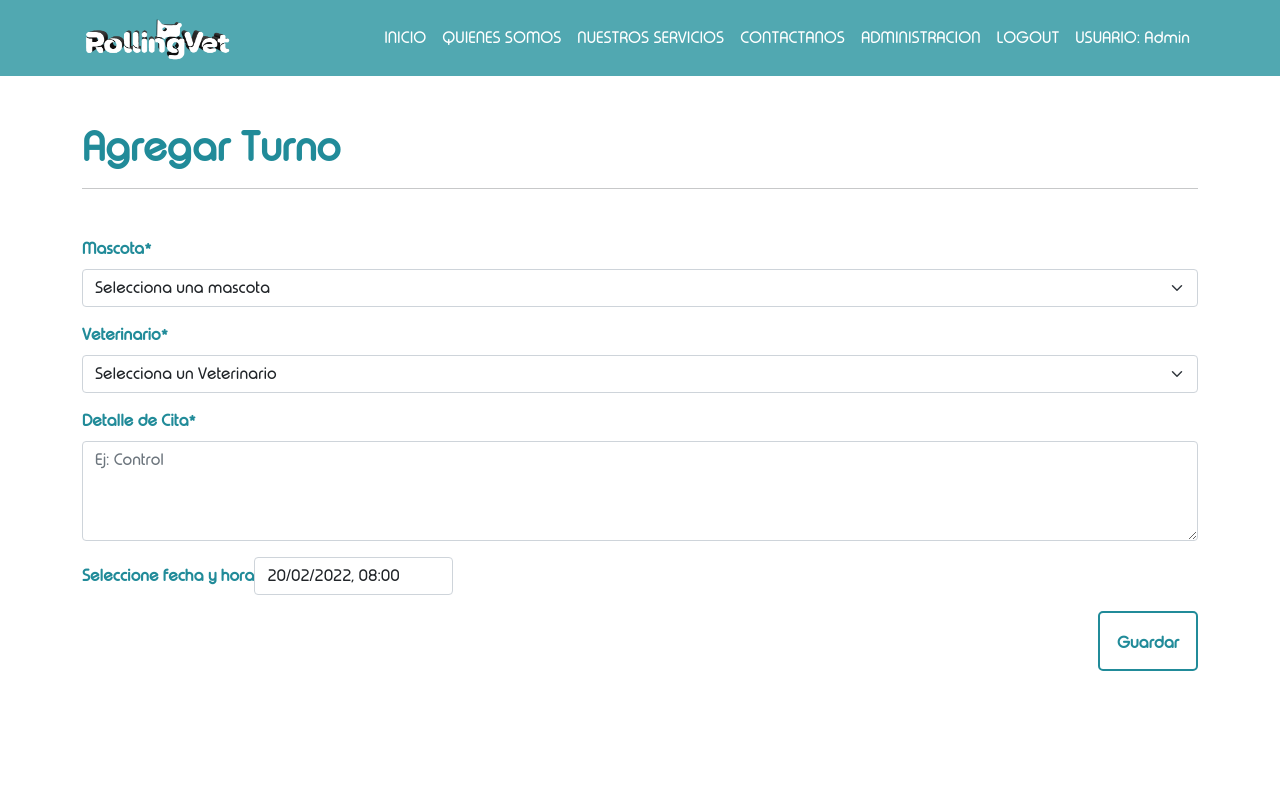
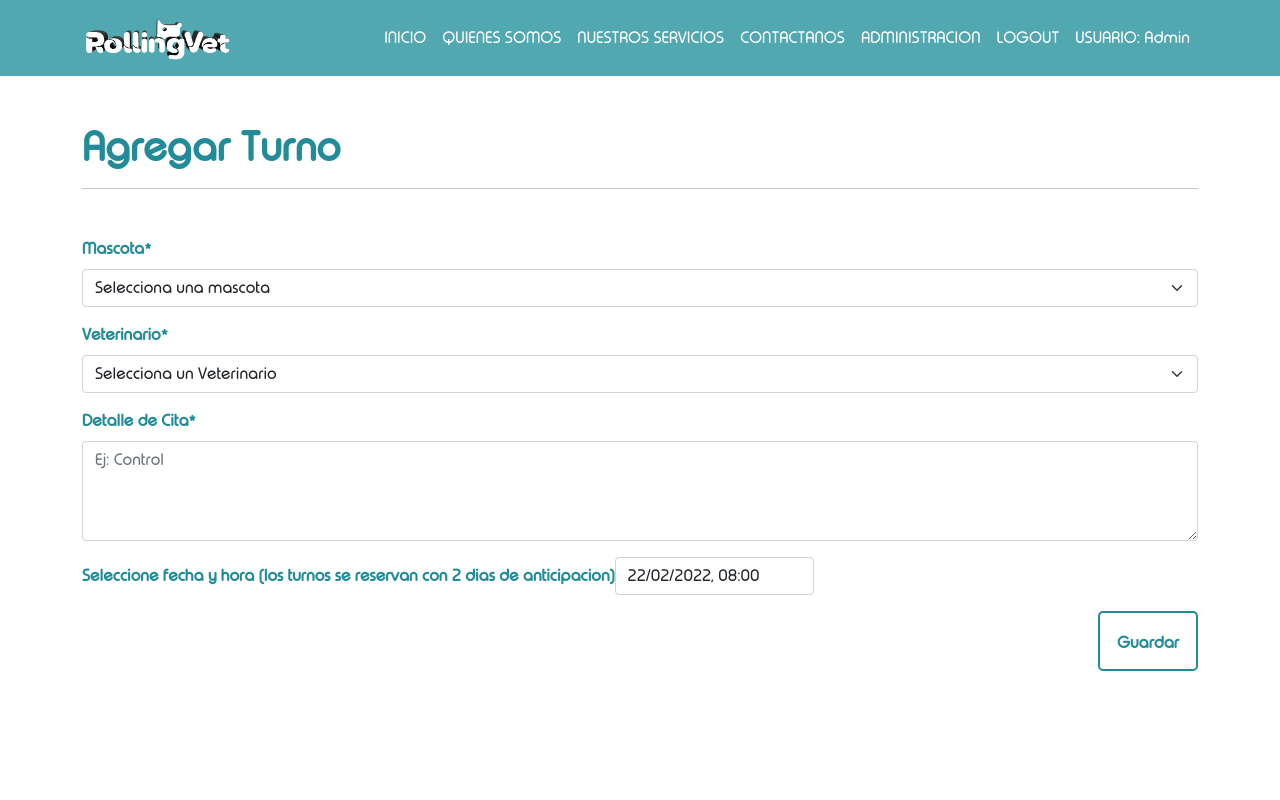
Before and after one commit to alanchibilisco/RollingVetProjectFE, a React (Create React App) app: page /Adm/turnos/crear in a window 1280 px wide. Shown: the top 800 px of the page. Built offline with nearby package versions, Linux system fonts and the light colour scheme; data requests are answered from the project's data file; sample sign-in values are in the browser's storage.

Commit message:
se mejoro el crear turnos

```diff
--- a/src/components/cruds/CrearTurno.jsx
+++ b/src/components/cruds/CrearTurno.jsx
@@ -12,55 +12,41 @@ import "react-datepicker/dist/react-datepicker.css";
 import { addDays, setHours, setMinutes, subDays } from "date-fns";
 
 const CrearTurno = ({ pacientes, URLTurnos, getApiTurnos, turnos }) => {
+
+  const minDate=addDays(setHours(setMinutes(new Date(),0),8), 2);
   const redirect = useNavigate();
   const session = JSON.parse(sessionStorage.getItem("stateSession")) || false;
   if (!session) {
     redirect("/");
   }
 
+
+
   const [detalleCita, setDetalleCita] = useState("");
   const [veterinario, setVeterinario] = useState("");
   const [mascota, setMascota] = useState("");
-
   //manejo de FH
-  const [startDate, setStartDate] = useState(
-    setHours(setMinutes(new Date(), 0), 8)
-  );
+  const [startDate, setStartDate] = useState(minDate);
   //fin FH
 
   //manejo de turnos
-    /*console.log(turnos);
-    const arrayTurnos=[];
-    turnos.map((turno)=>(arrayTurnos.push(turno.startDate)))
-    console.log(arrayTurnos);
-    console.log(arrayTurnos.sort());
-    const arrT=[setHours(setMinutes(new Date(),30),12)];
-    arrayTurnos.map((turno)=>(arrT.push(setHours(setMinutes(new Date(turno), new Date(turno).getMinutes()),new Date(turno).getHours()))));
-    console.log(arrT);
-    console.log(new Date());
-    const nd=new Date(); //19/02/2022
-    console.log(nd);
-    nd.setDate(nd.getDate() + 1);
-    console.log(nd);
-    const arr=[setHours(setMinutes(new Date(),0),16)];
-    prueba con selected predeterminado
-    console.log(addDays(startDate,1).getDay());//aqui tomo la fecha actual y le agrego un dia mas
-
-    //&&addDays(startDate,1).getDay()!==6&&addDays(startDate,2).getDay()!==0&&addDays(startDate,2).getDay()!==6)
-    //*/
     const mapTurnos=[];//aqui guardare los turnos en formato Date
     turnos.map((turno)=>(mapTurnos.push(new Date(turno.startDate))));//recorro el array de turnos y los voy convirtiendo a formato Date y guardando en el array mapTurnos.
-    console.log(mapTurnos);
     const filterTurnos=mapTurnos.filter((turno)=>(turno.getDate()===startDate.getDate()));//filtro los turnos en funcion a la fecha
-    console.log(filterTurnos);
     const excTimes=[];//aqui se guardaran los excludes times del dia de la fecha
     filterTurnos.map((turno)=>(excTimes.push(setHours(setMinutes(turno,turno.getMinutes()),turno.getHours()))));//aqui mapeo los turnos filtrados
-    console.log(excTimes);
-
-
-
-
-  //fin manejo turnos
+    //prueba
+    const incTimes=[setHours(setMinutes(new Date(),0),8),
+      setHours(setMinutes(new Date(),0),9),
+      setHours(setMinutes(new Date(),0),10),
+      setHours(setMinutes(new Date(),0),11),
+      setHours(setMinutes(new Date(),0),12),
+      setHours(setMinutes(new Date(),0),14),
+      setHours(setMinutes(new Date(),0),15),
+      setHours(setMinutes(new Date(),0),16),
+      setHours(setMinutes(new Date(),0),17),
+      setHours(setMinutes(new Date(),0),18)];
+    //fin manejo turnos
 
   const navigate = useNavigate();
 
@@ -169,32 +155,17 @@ const CrearTurno = ({ pacientes, URLTurnos, getApiTurnos, turnos }) => {
             ></Form.Control>
           </Form.Group>
           <Form.Group>
-            <Form.Label className="font-celeste-crud">Seleccione fecha y hora</Form.Label>
+            <Form.Label className="font-celeste-crud">Seleccione fecha y hora (los turnos se reservan con 2 dias de anticipacion)</Form.Label>
+
             <DatePicker
               locale={es}
               selected={startDate}
               onChange={(date) =>{handleDate(date)}}
-              minDate={addDays(new Date(), 2)}
+              minDate={minDate}
               filterDate={(date) => date.getDay() !== 6 && date.getDay() !== 0}
               showTimeSelect
-              //filterTime={(date) =>
-                //(date.getHours() >= 8 && date.getHours() <= 12)||(date.getHours() >= 14 && date.getHours() <= 18)
-              //}
               excludeTimes={excTimes}
-              //minTime={setHours(setMinutes(new Date(), 0), 8)}
-              //maxTime={setHours(setMinutes(new Date(), 0), 18)}
-              includeTimes={[setHours(setMinutes(new Date(),0),8),
-                setHours(setMinutes(new Date(),0),9),
-                setHours(setMinutes(new Date(),0),10),
-                setHours(setMinutes(new Date(),0),11),
-                setHours(setMinutes(new Date(),0),12),
-                setHours(setMinutes(new Date(),0),14),
-                setHours(setMinutes(new Date(),0),15),
-                setHours(setMinutes(new Date(),0),16),
-                setHours(setMinutes(new Date(),0),17),
-                setHours(setMinutes(new Date(),0),18)
-              ]}
-
+              includeTimes={incTimes}
               dateFormat="Pp"
               className="container-fluid form form-control mb-3"
             ></DatePicker>
--- a/src/components/cruds/EditTurnos.jsx
+++ b/src/components/cruds/EditTurnos.jsx
@@ -5,30 +5,30 @@ import { useNavigate, useParams } from "react-router-dom";
 import Swal from "sweetalert2";
 import Footer from "../Footer";
 import NavBar from "../NavBar";
-import { validateTextoEsp} from "../Validaciones";
+import { validateTextoEsp } from "../Validaciones";
 //datepickery
 import DatePicker from "react-datepicker";
 import es from "date-fns/locale/es";
 import "react-datepicker/dist/react-datepicker.css";
 import { addDays, setHours, setMinutes } from "date-fns";
 
-const EditTurnos = ({ URLTurnos, getApiTurnos, pacientes, turnos}) => {
+const EditTurnos = ({ URLTurnos, getApiTurnos, pacientes, turnos }) => {
   const redirect = useNavigate();
   const session = JSON.parse(sessionStorage.getItem("stateSession")) || false;
   if (!session) {
     redirect("/");
   }
   //state
-    const [turno, setTurno]=useState({});
-    const [data, setData]=useState(setHours(setMinutes(new Date(), 0), 8));
+  const [turno, setTurno] = useState({});
+  const [data, setData] = useState(setHours(setMinutes(new Date(), 0), 8));
 
   //parametro
-    const {id}=useParams();
+  const { id } = useParams();
   //efect
-    useEffect(async()=>{
+  useEffect(async () => {
     try {
-            const res=await fetch(`${URLTurnos}/${id}`);
-            const turnoApi=await res.json();
+      const res = await fetch(`${URLTurnos}/${id}`);
+      const turnoApi = await res.json();
       setTurno(turnoApi);
       setData(new Date(turnoApi.startDate));
     } catch (error) {
@@ -36,37 +36,53 @@ const EditTurnos = ({ URLTurnos, getApiTurnos, pacientes, turnos}) => {
     }
   }, []);
   //manejo de turnos
-    const mapTurnos=[];//aqui guardare los turnos en formato Date
-    turnos.map((turno)=>(mapTurnos.push(new Date(turno.startDate))));//recorro el array de turnos y los voy convirtiendo a formato Date y guardando en el array mapTurnos.
-    console.log(mapTurnos);
-    const filterTurnos=mapTurnos.filter((turno)=>(turno.getDate()===data.getDate()));//filtro los turnos en funcion a la fecha
-    console.log(filterTurnos);
-    const excTimes=[];//aqui se guardaran los excludes times del dia de la fecha
-    filterTurnos.map((turno)=>(excTimes.push(setHours(setMinutes(turno,turno.getMinutes()),turno.getHours()))));//aqui mapeo los turnos filtrados
-    console.log(excTimes);
-
-
+  const mapTurnos = []; //aqui guardare los turnos en formato Date
+  turnos.map((turno) => mapTurnos.push(new Date(turno.startDate))); //recorro el array de turnos y los voy convirtiendo a formato Date y guardando en el array mapTurnos.
+  const filterTurnos = mapTurnos.filter(
+    (turno) => turno.getDate() === data.getDate()
+  ); //filtro los turnos en funcion a la fecha
+  const excTimes = []; //aqui se guardaran los excludes times del dia de la fecha
+  filterTurnos.map((turno) =>
+    excTimes.push(
+      setHours(setMinutes(turno, turno.getMinutes()), turno.getHours())
+    )
+  ); //aqui mapeo los turnos filtrados
+  const includesTimes=[setHours(setMinutes(new Date(), 0), 8),
+    setHours(setMinutes(new Date(), 0), 9),
+    setHours(setMinutes(new Date(), 0), 10),
+    setHours(setMinutes(new Date(), 0), 11),
+    setHours(setMinutes(new Date(), 0), 12),
+    setHours(setMinutes(new Date(), 0), 14),
+    setHours(setMinutes(new Date(), 0), 15),
+    setHours(setMinutes(new Date(), 0), 16),
+    setHours(setMinutes(new Date(), 0), 17),
+    setHours(setMinutes(new Date(), 0), 18),
+  ];
+  //fin manejo de turnos
   //referencias
-    const detalleCitaRef=useRef('');
+  const detalleCitaRef = useRef("");
   //navigate
-    const navigate=useNavigate();
+  const navigate = useNavigate();
   //handle date
-  const handleDate=(date)=>{
+  const handleDate = (date) => {
     setData(date);
-  }
+  };
   //handleSubmit
-    const handleSubmit=(e)=>{
+  const handleSubmit = (e) => {
     e.preventDefault();
-        if(!validateTextoEsp(turno.mascota)||!validateTextoEsp(turno.veterinario)||!validateTextoEsp(detalleCitaRef.current.value.trimStart())){
+    if (
+      !validateTextoEsp(turno.mascota) ||
+      !validateTextoEsp(turno.veterinario) ||
+      !validateTextoEsp(detalleCitaRef.current.value.trimStart())
+    ) {
       Swal.fire("Ops!", "Algunos de los campos es incorrectos", "Error");
       return;
-        }else{
-
-            const turnoUpdate={
+    } else {
+      const turnoUpdate = {
         detalleCita: detalleCitaRef.current.value,
         veterinario: turno.veterinario,
         mascota: turno.mascota,
-                startDate: data.toString()
+        startDate: data.toString(),
       };
 
       Swal.fire({
@@ -86,7 +102,11 @@ const EditTurnos = ({ URLTurnos, getApiTurnos, pacientes, turnos}) => {
               body: JSON.stringify(turnoUpdate),
             });
             if (res.status === 200) {
-                      Swal.fire("Actualizado!", "Los datos fueron actualizados.", "success");
+              Swal.fire(
+                "Actualizado!",
+                "Los datos fueron actualizados.",
+                "success"
+              );
               getApiTurnos();
               navigate("/Adm/turnos");
             }
@@ -96,7 +116,7 @@ const EditTurnos = ({ URLTurnos, getApiTurnos, pacientes, turnos}) => {
         }
       });
     }
-    }
+  };
 
   return (
     <div>
@@ -111,9 +131,8 @@ const EditTurnos = ({ URLTurnos, getApiTurnos, pacientes, turnos}) => {
             <Form.Select
               value={turno.mascota}
               onChange={({ target }) => {
-                 setTurno({...turno, mascota: target.value});
+                setTurno({ ...turno, mascota: target.value });
               }}
-
             >
               {pacientes.map((paciente) => (
                 <option
@@ -129,7 +148,7 @@ const EditTurnos = ({ URLTurnos, getApiTurnos, pacientes, turnos}) => {
             <Form.Select
               value={turno.veterinario}
               onChange={({ target }) => {
-                 setTurno({...turno, veterinario: target.value});
+                setTurno({ ...turno, veterinario: target.value });
               }}
             >
               <option value="Addle Romina">Dra. Addle Romina A.</option>
@@ -141,7 +160,9 @@ const EditTurnos = ({ URLTurnos, getApiTurnos, pacientes, turnos}) => {
           </Form.Group>
 
           <Form.Group className="mb-3" controlId="formBasicDetalle">
-            <Form.Label className="font-celeste-crud">Detalle de Cita*</Form.Label>
+            <Form.Label className="font-celeste-crud">
+              Detalle de Cita*
+            </Form.Label>
             <Form.Control
               as="textarea"
               type="text"
@@ -151,62 +172,32 @@ const EditTurnos = ({ URLTurnos, getApiTurnos, pacientes, turnos}) => {
               ref={detalleCitaRef}
             ></Form.Control>
           </Form.Group>
-
-          {/* <Form.Group className="mb-3" controlId="formBasicFecha">
-            <Form.Label className="font-celeste-crud">Fecha (Lun a Vie)*</Form.Label>
-            <Form.Control
-              type="date"
-              placeholder="21/02/2022"
-              defaultValue={turno.fecha}
-              ref={fechaRef}
-            ></Form.Control>
-          </Form.Group>
-
-          <Form.Group className="mb-3" controlId="formBasicHora">
-            <Form.Label className="font-celeste-crud">Hora (08 a 17)*</Form.Label>
-            <Form.Control
-              type="time"
-              placeholder="08:00"
-              defaultValue={turno.hora}
-              ref={horaRef}
-            ></Form.Control>
-          </Form.Group> */}
           {/* inicio datepickery */}
-          {turno.startDate!==undefined?
+          {turno.startDate !== undefined ? (
             <Form.Group>
-            <Form.Label className="font-celeste-crud">Seleccione fecha y hora</Form.Label>
-
+              <Form.Label className="font-celeste-crud">
+                Seleccione fecha y hora
+              </Form.Label>
               <DatePicker
                 locale={es}
                 selected={data}
-            onChange={(date) =>{handleDate(date)}}
+                onChange={(date) => {
+                  handleDate(date);
+                }}
                 minDate={data}
-            filterDate={(date) => date.getDay() !== 6 && date.getDay() !== 0}
+                filterDate={(date) =>
+                  date.getDay() !== 6 && date.getDay() !== 0
+                }
                 showTimeSelect
-            /*filterTime={(date) =>
-              (date.getHours() >= 8 && date.getHours() <= 12)||(date.getHours() >= 14 && date.getHours() <= 18)
-            }*/
                 excludeTimes={excTimes}
-            //minTime={setHours(setMinutes(new Date(), 0), 8)}
-            //maxTime={setHours(setMinutes(new Date(), 0), 18)}
-            includeTimes={[setHours(setMinutes(new Date(),0),8),
-              setHours(setMinutes(new Date(),0),9),
-              setHours(setMinutes(new Date(),0),10),
-              setHours(setMinutes(new Date(),0),11),
-              setHours(setMinutes(new Date(),0),12),
-              setHours(setMinutes(new Date(),0),14),
-              setHours(setMinutes(new Date(),0),15),
-              setHours(setMinutes(new Date(),0),16),
-              setHours(setMinutes(new Date(),0),17),
-              setHours(setMinutes(new Date(),0),18)
-            ]}
+                includeTimes={includesTimes}
                 dateFormat="Pp"
                 className="container-fluid form form-control mb-3"
               ></DatePicker>
             </Form.Group>
-          :
+          ) : (
             <></>
-          }
+          )}
           <div className="text-end">
             <button className="btn-celeste-crud">Guardar</button>
           </div>
```
Also changed, not shown: db.json (+7 -0 lines). Lines whose indentation alone changed are shown as unchanged.
